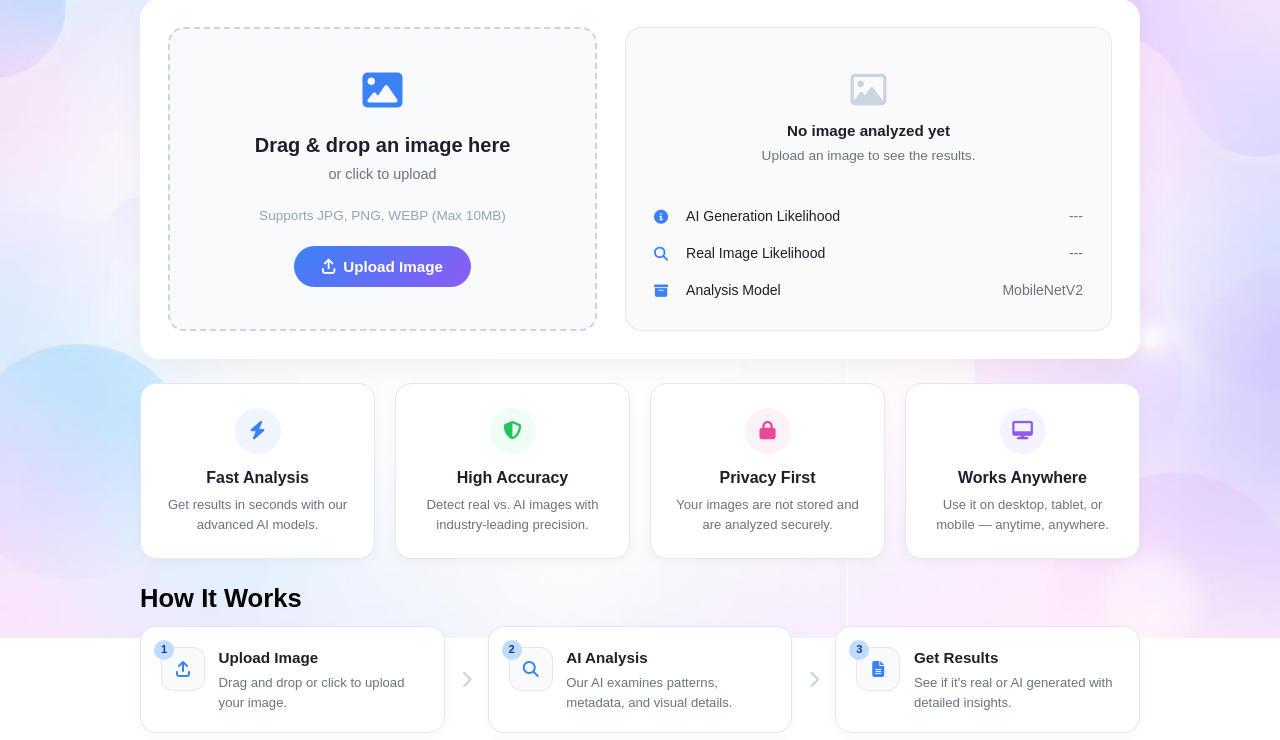
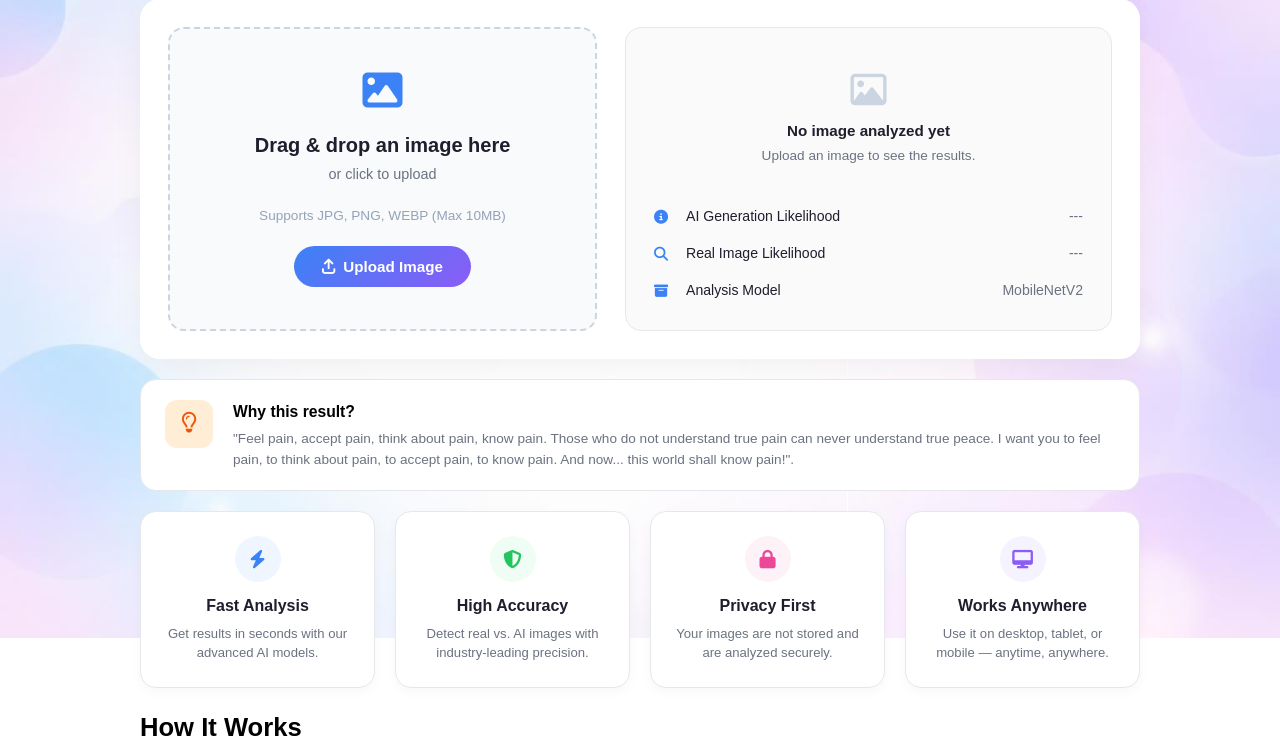
Before and after one commit to Signn39/Real-vs-AI, a Flask app: page / in a window 1280 px wide. Shown: the part 162-902 px from the top of the page. Run offline with Flask 3, Linux system fonts and the light colour scheme.

Commit message:
Add explanation box to UI

```diff
--- a/static/style.css
+++ b/static/style.css
@@ -84,7 +84,7 @@ header {
     padding: 1.75rem;
     display: flex;
     gap: 1.75rem;
-    margin-bottom: 1.5rem;
+    margin-bottom: 1.25rem;
 }
 
 .upload-section {
@@ -234,6 +234,59 @@ header {
 .metric-text-value {
     color: var(--text-muted);
     font-weight: 500;
+}
+
+.explanation-box {
+    background-color: #ffffff;
+    border: 1px solid #e5e7eb;
+    border-radius: 16px;
+    padding: 1.25rem 1.5rem;
+    margin-bottom: 1.25rem;
+    display: flex;
+    align-items: flex-start;
+    gap: 1.25rem;
+}
+
+.explanation-icon-wrapper {
+    background-color: #ffedd5;
+    color: #ea580c;
+    width: 48px;
+    height: 48px;
+    border-radius: 12px;
+    display: flex;
+    align-items: center;
+    justify-content: center;
+    font-size: 1.3rem;
+    flex-shrink: 0;
+}
+
+.explanation-body {
+    flex: 1;
+}
+
+.explanation-top-row {
+    display: flex;
+    align-items: center;
+    justify-content: space-between;
+    margin-bottom: 0.4rem;
+}
+
+.explanation-title {
+    font-size: 0.98rem;
+    font-weight: 700;
+    color: #000000;
+}
+
+.explanation-tag {
+    font-size: 0.75rem;
+    font-weight: 700;
+    color: #ffee00;
+}
+
+.explanation-text {
+    font-size: 0.85rem;
+    color: #6b7280;
+    line-height: 1.5;
 }
 
 .features {
--- a/templates/index.html
+++ b/templates/index.html
@@ -63,6 +63,20 @@
                 </ul>
             </div>
         </main>
+
+        <section class="explanation-box">
+            <div class="explanation-icon-wrapper">
+                <i class="fa-regular fa-lightbulb"></i>
+            </div>
+            <div class="explanation-body">
+                <div class="explanation-top-row">
+                    <h3 class="explanation-title">Why this result?</h3>
+                </div>
+                <p class="explanation-text" id="explanation-text">
+                    "Feel pain, accept pain, think about pain, know pain. Those who do not understand true pain can never understand true peace. I want you to feel pain, to think about pain, to accept pain, to know pain. And now... this world shall know pain!".
+                </p>
+            </div>
+        </section>
 
         <section class="features">
             <div class="feature-item">
```
